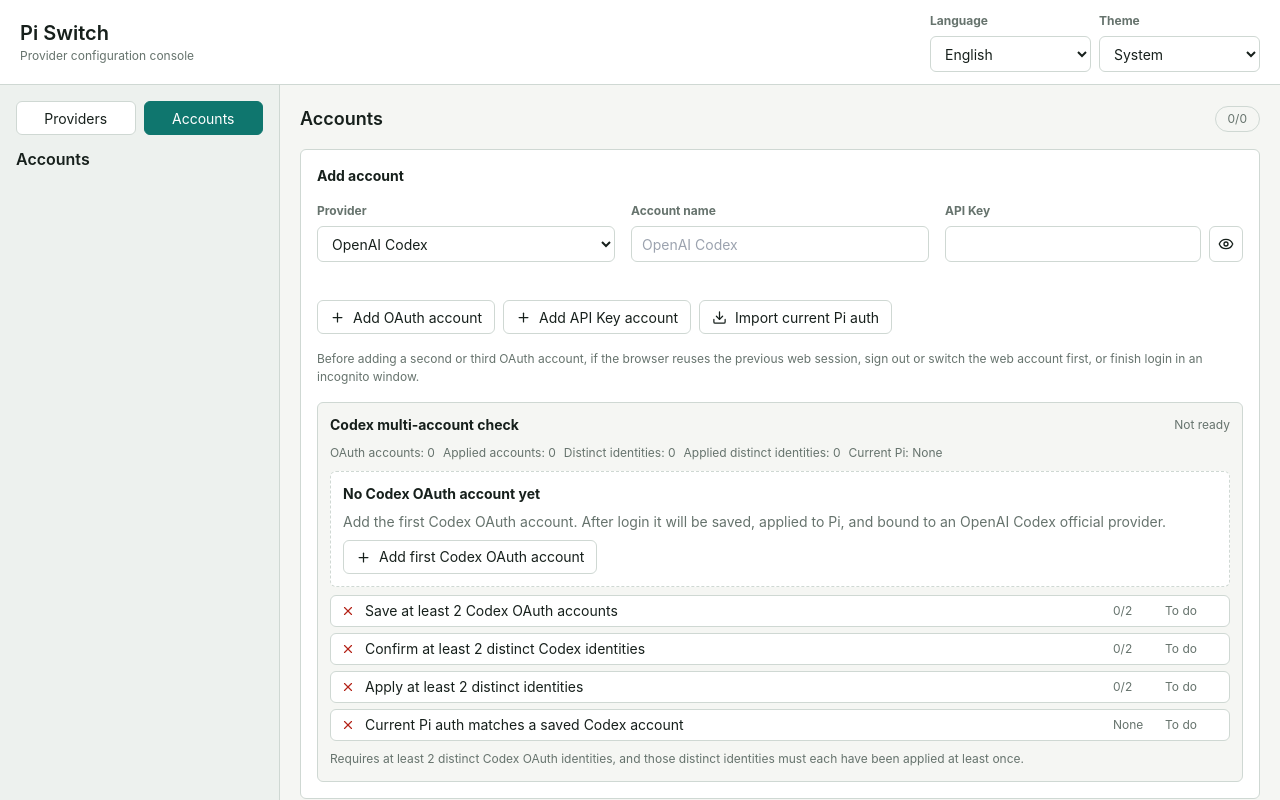
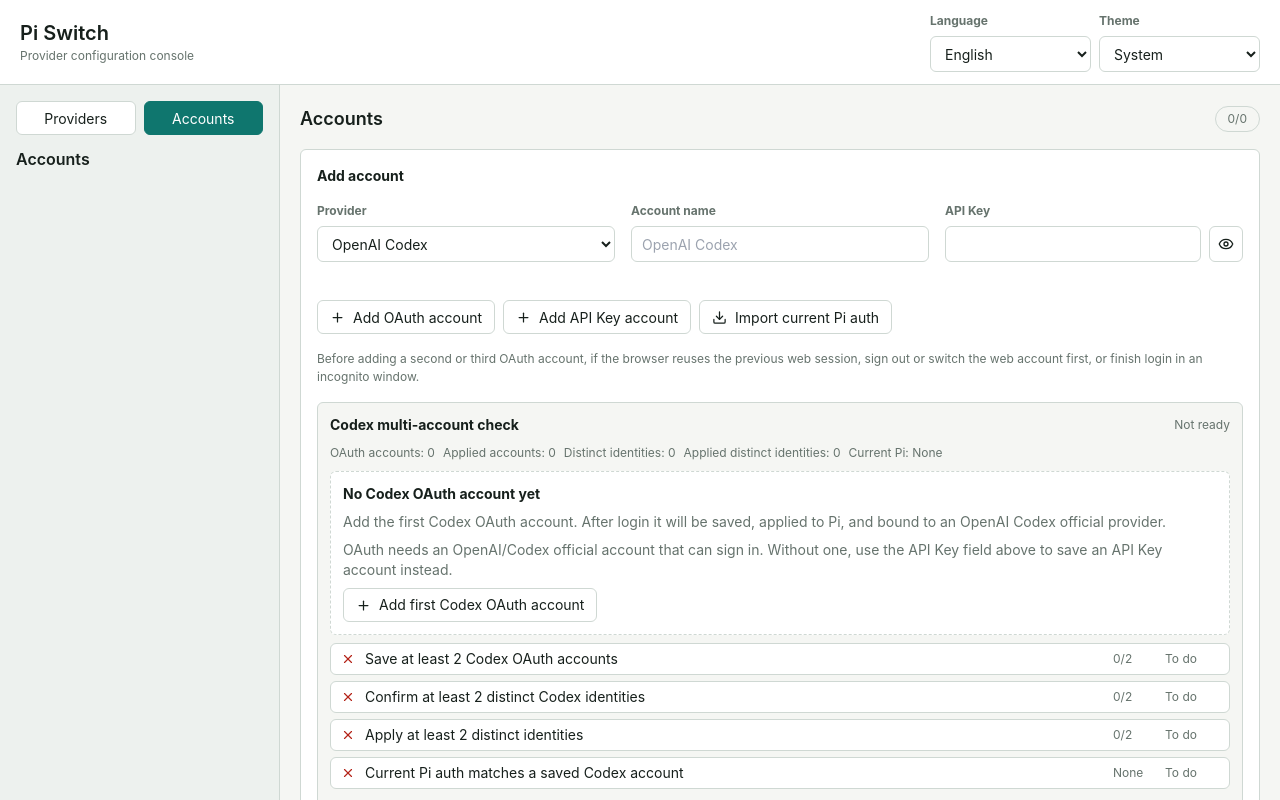
Before and after one commit to nayunfeng/pi-switch, a React (Vite) app: page / in a window 1280 px wide. Both pictures are taken after a click on the button "Accounts". Shown: the top 800 px of the page. Built offline with nearby package versions, Linux system fonts and the light colour scheme.

Commit message:
说明 Codex OAuth 账号前提

```diff
--- a/src/App.tsx
+++ b/src/App.tsx
@@ -1265,6 +1265,7 @@
         <div className="empty-state readiness-empty">
           <strong>{t("codexNoAccountsTitle")}</strong>
           <span>{t("codexNoAccountsHelp")}</span>
+          <span>{t("codexNoOfficialAccountHelp")}</span>
           <button type="button" className="flex items-center gap-2" onClick={onAddFirstCodex} disabled={busy || oauthState.running}>
             <Plus size={15} /> {oauthState.running && oauthState.providerId === "openai-codex" ? t("running") : t("codexAddFirstAccount")}
           </button>
--- a/src/i18n.ts
+++ b/src/i18n.ts
@@ -72,6 +72,7 @@
     codexSessionReuseHint: "账号数已够但身份不足，通常是浏览器复用了同一个 OpenAI 登录态。请先退出/切换网页登录账号，或用无痕窗口重新添加。",
     codexNoAccountsTitle: "当前没有 Codex OAuth 账号",
     codexNoAccountsHelp: "先添加第一个 Codex OAuth 账号。登录成功后会自动保存、应用到 Pi，并创建或绑定 OpenAI Codex 官方供应商。",
+    codexNoOfficialAccountHelp: "OAuth 需要一个能登录的 OpenAI/Codex 官方账号；如果没有官方账号，只能改用上方 API Key 输入框保存 API Key 账号。",
     codexAddFirstAccount: "添加首个 Codex OAuth 账号",
     oauthOpenUrl: "打开登录地址",
     oauthDeviceCode: "设备码",
@@ -310,6 +311,7 @@
     codexSessionReuseHint: "Account count is high enough but identities are not distinct. The browser likely reused the same OpenAI web session. Sign out, switch the web account, or add the next account in an incognito window.",
     codexNoAccountsTitle: "No Codex OAuth account yet",
     codexNoAccountsHelp: "Add the first Codex OAuth account. After login it will be saved, applied to Pi, and bound to an OpenAI Codex official provider.",
+    codexNoOfficialAccountHelp: "OAuth needs an OpenAI/Codex official account that can sign in. Without one, use the API Key field above to save an API Key account instead.",
     codexAddFirstAccount: "Add first Codex OAuth account",
     oauthOpenUrl: "Open login URL",
     oauthDeviceCode: "Device code",
```
